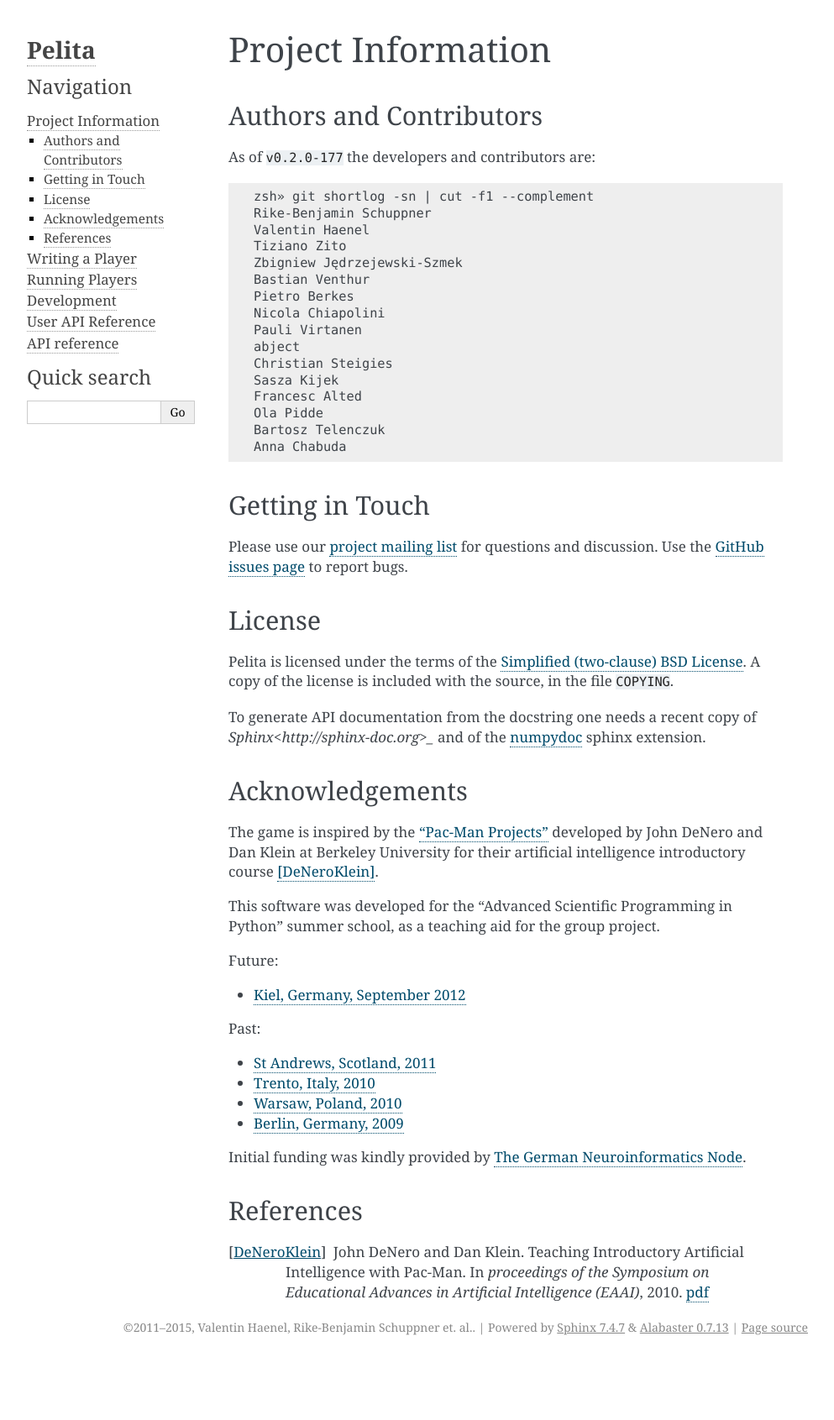
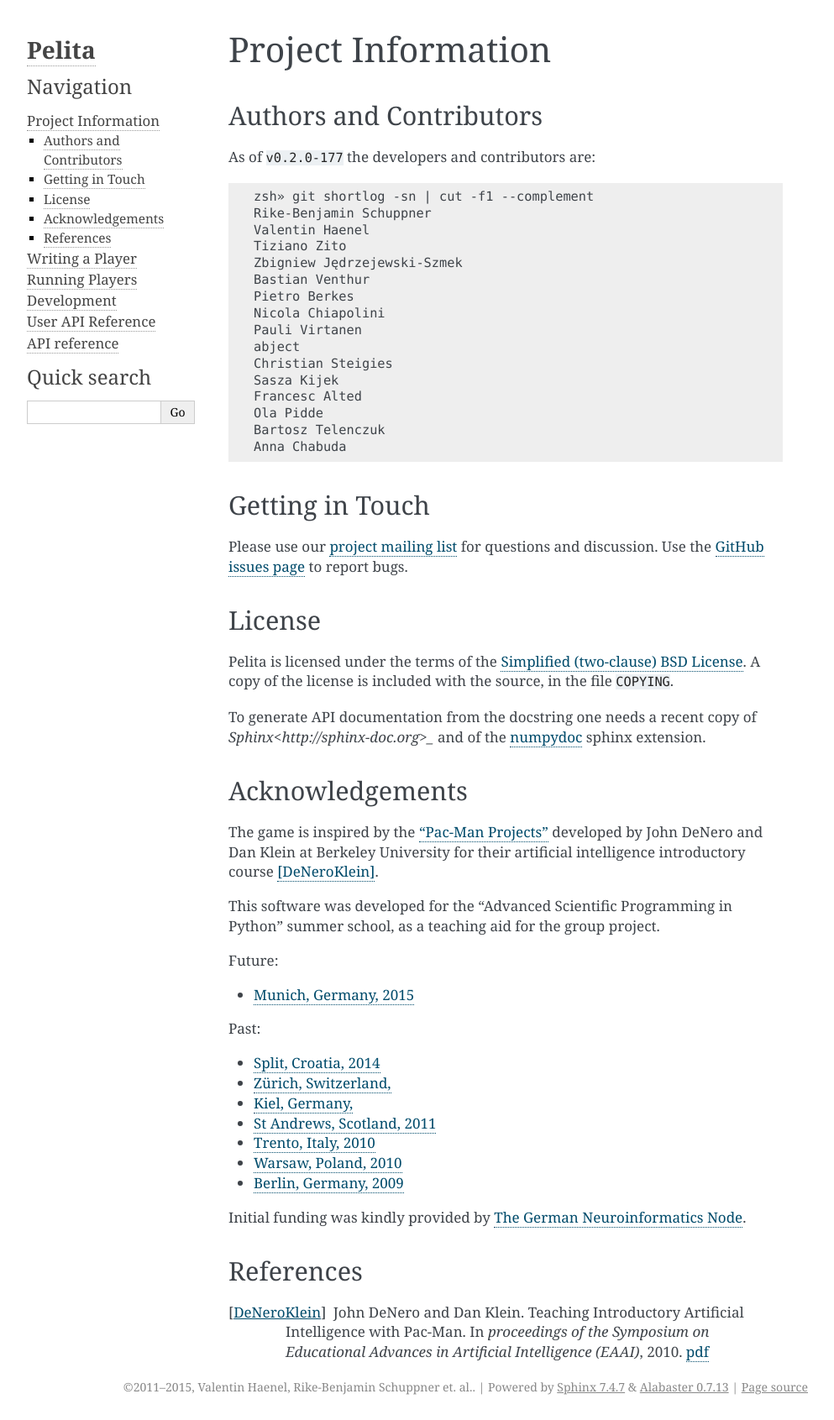
Before and after one commit to ASPP/pelita, a Sphinx documentation site: the page built from doc/source/info.rst, in a window 1280 px wide. Shown: the whole page at 84% size, without its empty margins (148-1141 px from the left). Built offline with Sphinx 7.4.7, drawn with Linux system fonts in a browser that asks for light colours; the version number could not be read and is left out; before the commit the page ends 1620 px from its top, so only the background shows below that.

Commit message:
DOC: Update locations.

```diff
--- a/doc/source/info.rst
+++ b/doc/source/info.rst
@@ -56,10 +56,13 @@
 
 Future:
 
-* `Kiel, Germany, September 2012 <https://python.g-node.org/wiki/start>`_
+* `Munich, Germany, 2015 <https://python.g-node.org/wiki/start>`_
 
 Past:
 
+* `Split, Croatia, 2014 <https://python.g-node.org/python-summerschool-2014/>`_
+* `Zürich, Switzerland, <https://python.g-node.org/python-summerschool-2013/>`_
+* `Kiel, Germany, <https://python.g-node.org/python-summerschool-2012/>`_
 * `St Andrews, Scotland, 2011 <https://python.g-node.org/python-summerschool-2011>`_
 * `Trento, Italy, 2010 <https://python.g-node.org/python-autumnschool-2010/>`_
 * `Warsaw, Poland, 2010 <https://python.g-node.org/python-winterschool-2010>`_
```
